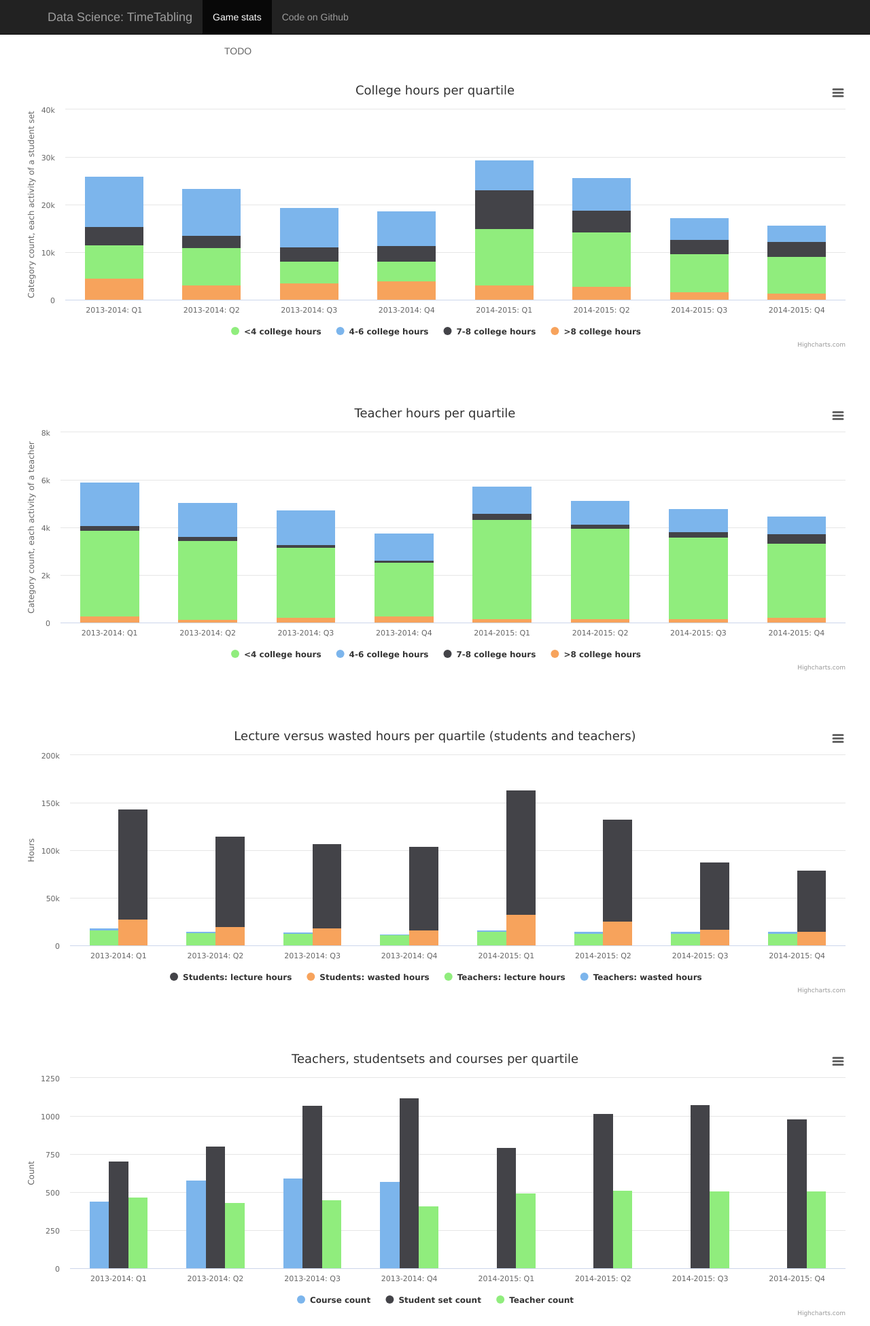
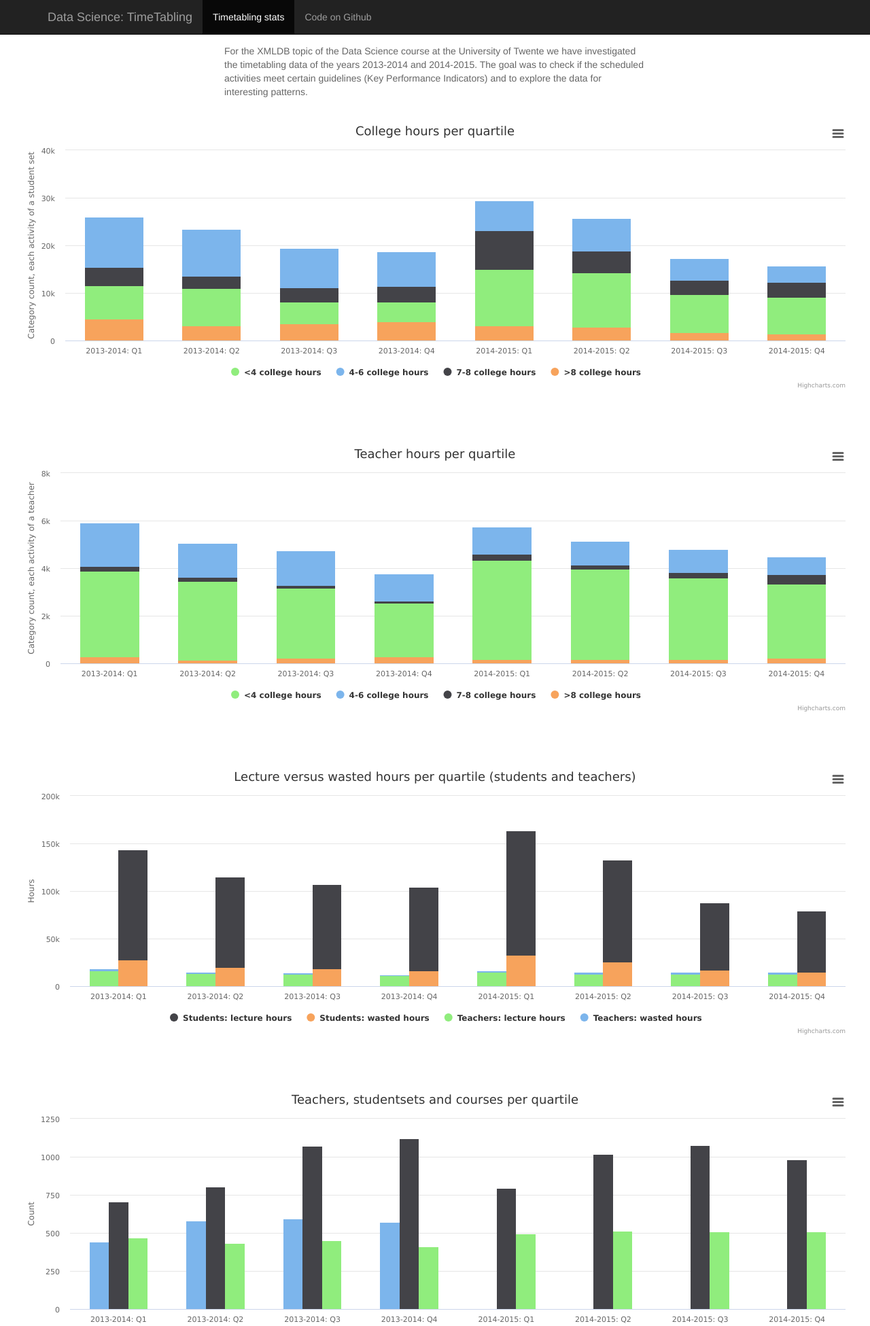
Before and after one commit to NLthijs48/UTTimetabling, a PHP site: page / in a window 1280 px wide. Shown: the top 1951 px of the page at 68% size. Run offline with PHP 8.4, Linux system fonts and the light colour scheme; some libraries are stand-ins or nearby versions.

Commit message:
Add introduction to the website

```diff
--- a/Website/index.php
+++ b/Website/index.php
@@ -22,6 +22,13 @@
 				color: #666;
 				padding: 0 15px 0 15px;
 			}
+			.credits {
+				text-align: center;
+				color: #666;
+				font-weight: bold;
+				font-size: 14px;
+				padding-bottom: 10px;
+			}
 		</style>
 	</head>
 	<body>
@@ -38,7 +45,7 @@
 				</div>
 				<div class="collapse navbar-collapse">
 					<ul class="nav navbar-nav">
-						<li class="active"><a href="#">Game stats</a></li>
+						<li class="active"><a href="#">Timetabling stats</a></li>
 					</ul>
 					<ul class="nav navbar-nav">
 						<li><a href="https://github.com/NLthijs48/UTTimetabling">Code on Github</a></li>
@@ -49,13 +56,14 @@
 
 		<div class="explanation">
 			<p>
-				TODO
+				For the XMLDB topic of the Data Science course at the University of Twente we have investigated the timetabling data of the years 2013-2014 and 2014-2015. The goal was to check if the scheduled activities meet certain guidelines (Key Performance Indicators) and to explore the data for interesting patterns.
 			</p>
 		</div>
 
 		<div class="graphs">
 
 		</div>
+		<div class='credits'>Made by Thijs Wiefferink and Patrick van Looy</div>
 
 		<script src="https://code.jquery.com/jquery-1.11.2.min.js"></script>
 		<script src="https://code.highcharts.com/stock/highstock.js"></script>
```
